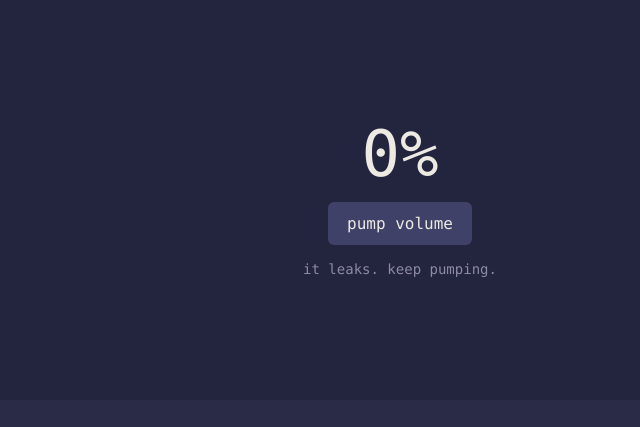
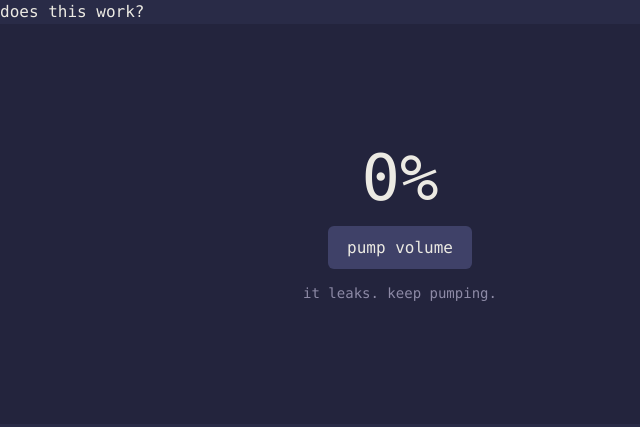
Before and after one commit to CatLuigi/evil-volume, a plain HTML site: page index.html in a window 1280 px wide. Shown: the whole page, without its empty margins (0-640 px from the left). Drawn offline with Linux system fonts and the light colour scheme.

Commit message:
Update index.html

```diff
--- a/index.html
+++ b/index.html
@@ -4,6 +4,7 @@
 <meta charset="utf-8">
 <meta name="viewport" content="width=device-width, initial-scale=1">
 <title>my evil input</title>
+<text>does this work?</text>
 <style>
   /* Everything you make goes inside #stage: exactly 800 × 400 pixels. The gallery shows
      this box (shrunk to fit), so anything outside it won't be seen. */
```
